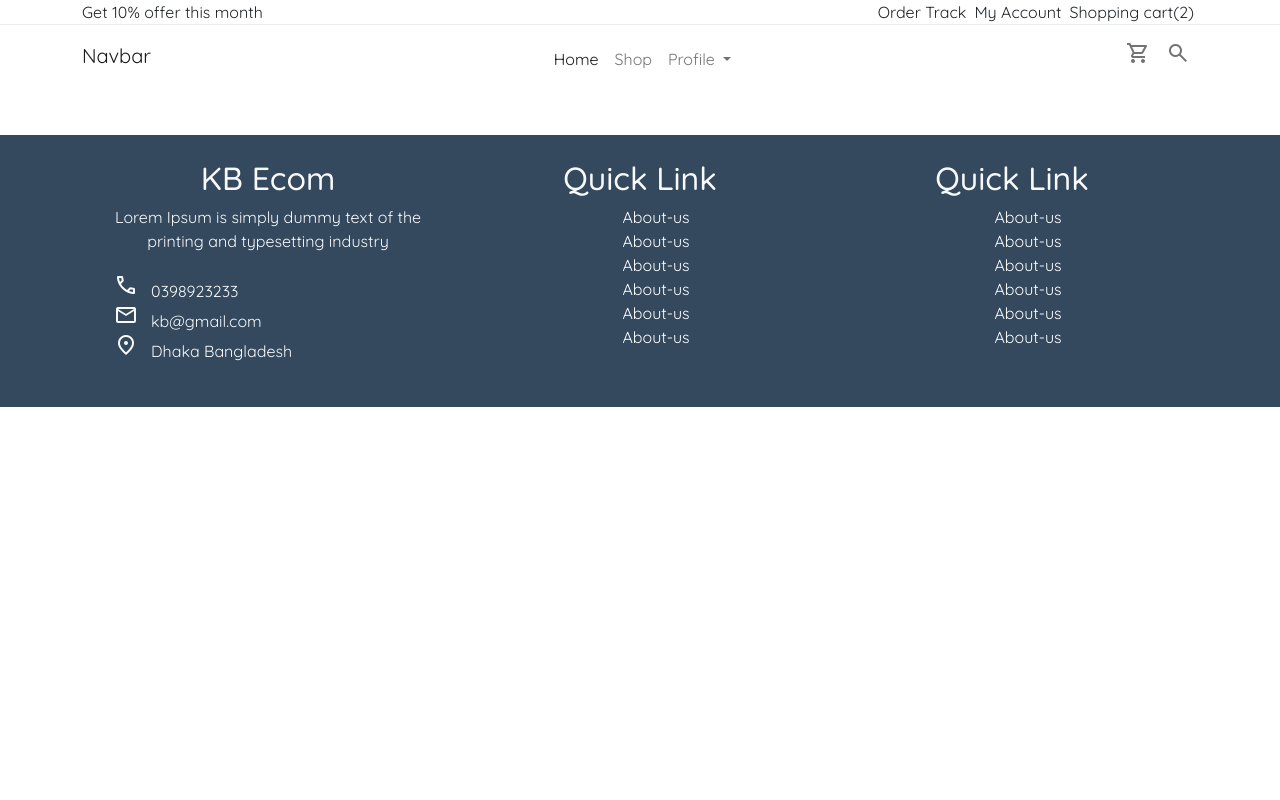
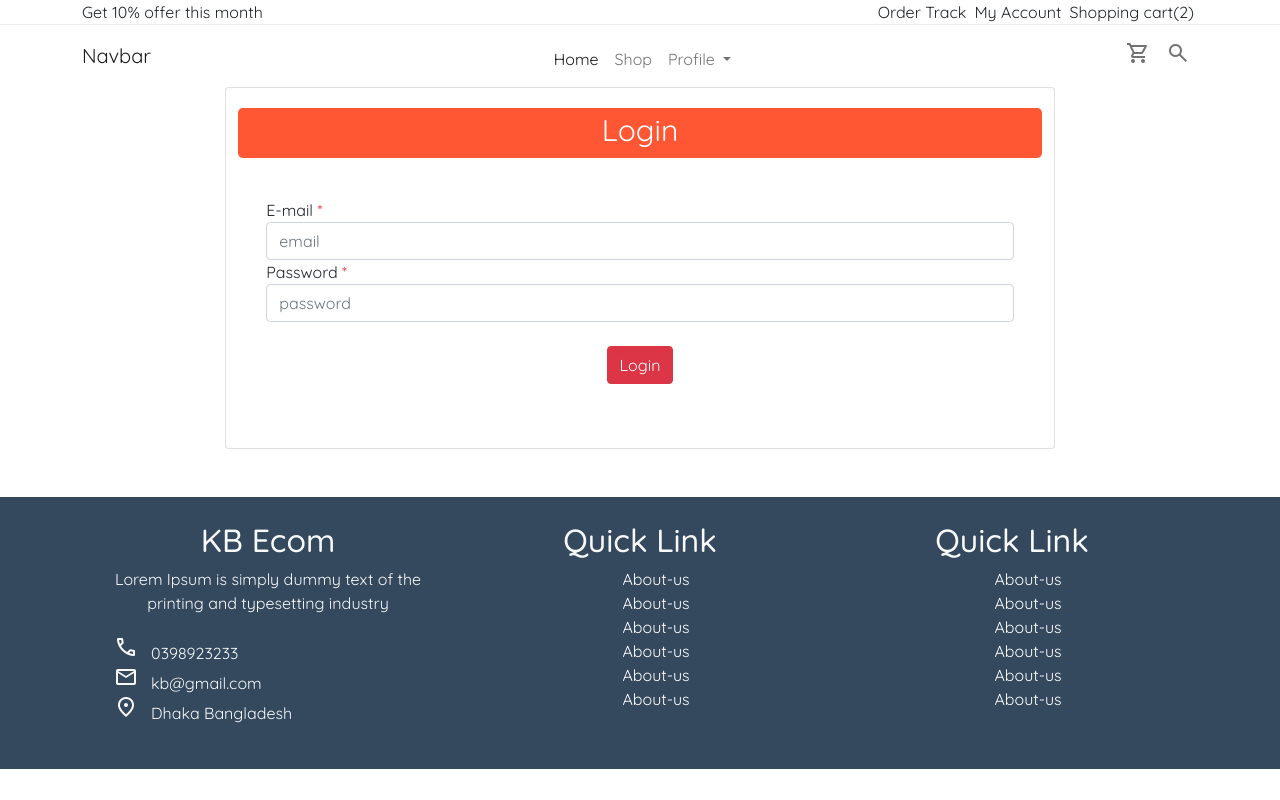
Before and after one commit to Bokhtiar/dev-bokhtiar-vuejs-kb-online-medicine-shop, a Vue app: page /admin/login in a window 1280 px wide. Built offline with nearby package versions, Linux system fonts and the light colour scheme; a web font is replaced by a local one.

Commit message:
login successfully done with localstorege token set done

```diff
--- a/src/components/Admin/Auth/List.vue
+++ b/src/components/Admin/Auth/List.vue
@@ -23,7 +23,7 @@
               <td>{{ admin.email}}</td>
               <td>
                   <a href="">Edit</a>
-                  <a href="">Delete</a>
+                  <button class="btn btn-sm btn-danger" @click="admindelete(admin._id)" >Delete</button>
               </td>
             </tr>
           </tbody>
@@ -42,6 +42,7 @@ export default {
   },
 
   methods: {
+    /**list of admin */
     adminList() {
       axios
         .get("/admin")
@@ -53,6 +54,17 @@ export default {
           console.log(error);
         });
     },
+
+    /**delete of admin */
+    admindelete(id){
+      axios.delete(`/admin/${id}`).then((res) => {
+        console.log(res)
+        this.adminList()
+      }).catch((error)=> {
+        console.log(error)
+      })
+    }
+
   },
   mounted() {
     this.adminList();
--- a/src/components/Admin/Auth/Login.vue
+++ b/src/components/Admin/Auth/Login.vue
@@ -0,0 +1,66 @@
+<template>
+    <section>
+        <div class="row justify-content-center">
+            <div class="col-md-8">
+                <div class="row">
+                    <div class="card">
+                        <div class="reg-title">
+                            Login
+                        </div>
+                        <div class="card-body my-4">
+                            <form class="row" action=""  @submit.prevent="login" >
+                                <div class="col-md-12 col-lg-12 col-sm-12">
+                                    <label for="">E-mail <span class="text-danger">*</span></label>
+                                    <input type="email" v-model="email" name="email" id="" class="form-control" placeholder="email">
+                                </div>
+
+                                <div class="col-md-12 col-lg-12 col-sm-12">
+                                    <label for="">Password <span class="text-danger">*</span></label>
+                                    <input type="password" v-model="password" name="password" id="" class="form-control" placeholder="password">
+                                </div>
+                                <div class="col-md-12 col-lg-12 col-sm-12 text-center my-4">
+                                    <input type="submit" class="btn btn-danger btn-submit" name="" value="Login" id="">
+                                </div>
+                            </form>
+                        </div>
+                    </div>
+                </div>
+            </div>
+        </div>
+    </section>
+</template>
+
+
+<script>
+export default {
+    data() {
+        return {
+            email: "",
+            password: ""
+        }
+    },
+
+    /*all methods*/
+    methods: {
+        login(e){
+            e.preventDefault()
+
+            const config = {
+                headers: { 'content-type': 'multipart/form-data' }
+            }
+
+            let formData = new FormData()
+            formData.append('email', this.email)
+            formData.append('password', this.password)
+
+            axios.post('/admin/login', formData, config).then((res)=> {
+                localStorage.setItem('token', res.data.token);
+                this.$router.push("/");
+                console.log('Login Successfully')
+            }).catch((error) =>{
+                console.log(error.response.data)
+            })
+        }
+    }
+}
+</script>
--- a/src/components/User/Layouts/Navbar.vue
+++ b/src/components/User/Layouts/Navbar.vue
@@ -48,7 +48,7 @@
                 Profile
               </a>
               <ul class="dropdown-menu" aria-labelledby="navbarDropdown">
-                <li><a class="dropdown-item" href="#">Login</a></li>
+                <li><router-link class="dropdown-item" to="/admin/login">Login</router-link></li>
                 <li><router-link class="dropdown-item" to="/admin/register">Register</router-link></li>
                 <li><router-link class="dropdown-item" to="/admin/list">list</router-link></li>
               </ul>
--- a/src/router/index.js
+++ b/src/router/index.js
@@ -19,6 +19,11 @@ const routes = [
 
 	/**admin auth route */
 	{
+		path: '/admin/login',
+		name: 'login',
+		component: () => import('../components/Admin/Auth/Login.vue')
+	},
+	{
 		path: '/admin/register',
 		name: 'register',
 		component: () => import('../components/Admin/Auth/Register.vue')
```
